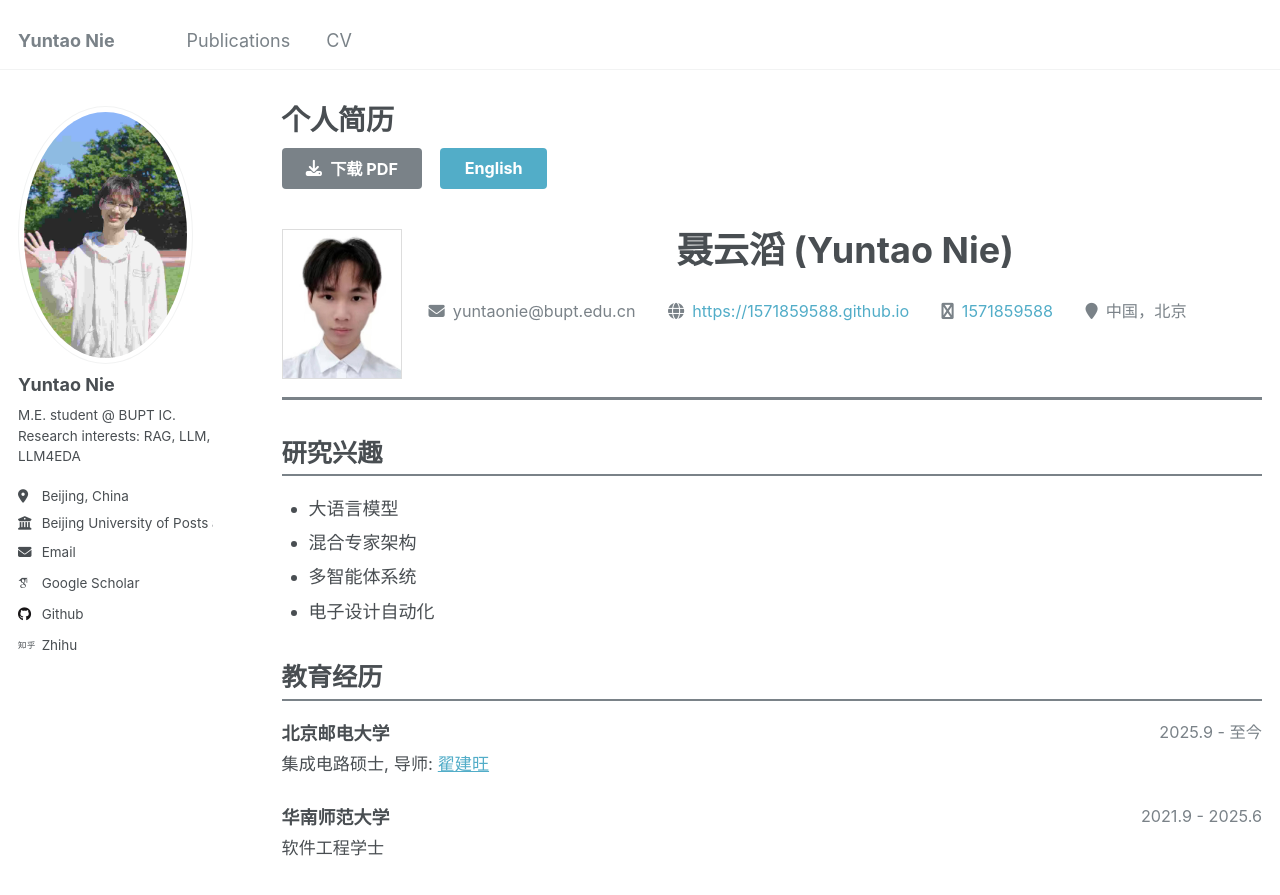
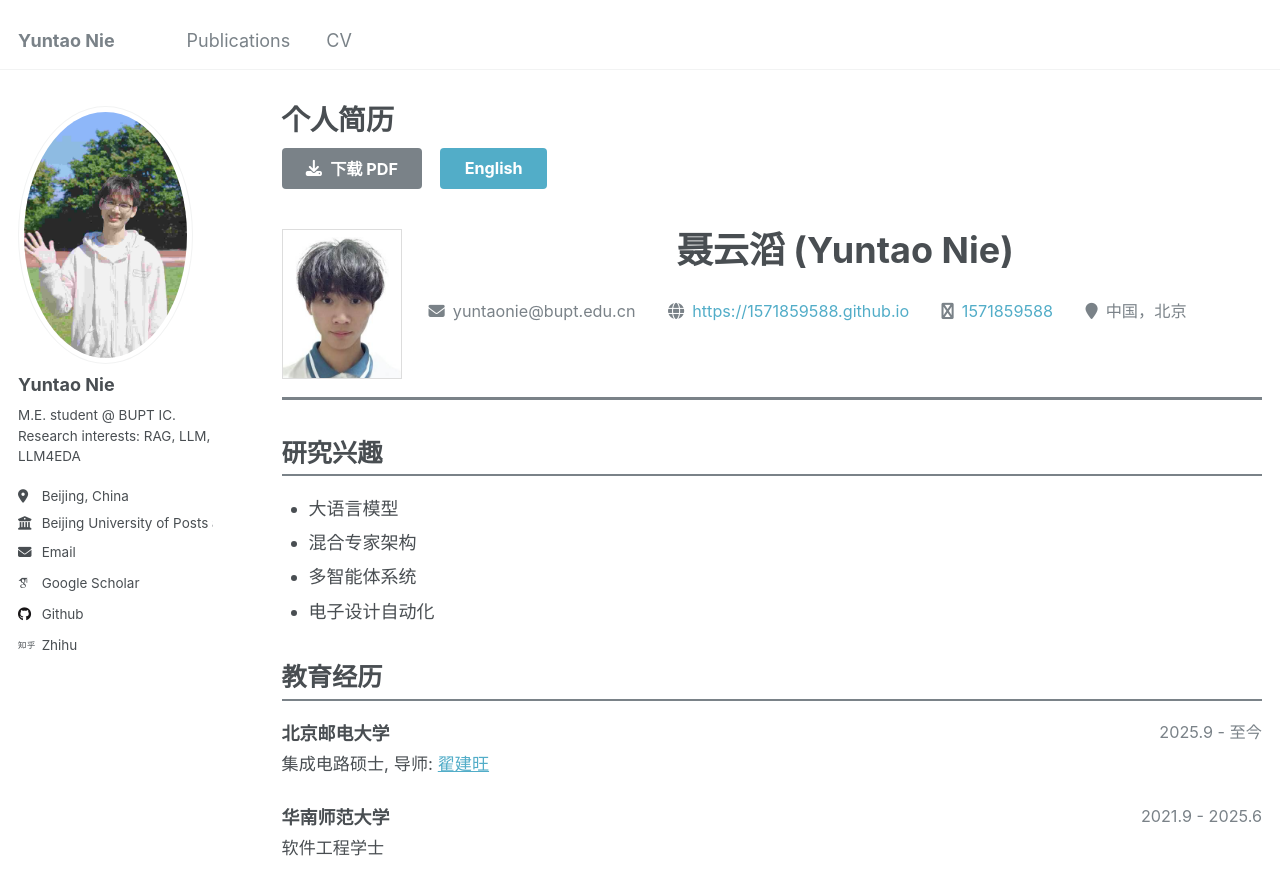
Before and after one commit to 1571859588/1571859588.github.io, a Jekyll site: the page built from _pages/cv-zh.md, in a window 1280 px wide and 900 px high. Shown: the top 895 px of the window. Built offline with Jekyll 4.4.1, drawn with Linux system fonts in a browser that asks for light colours; some web fonts are replaced.

Commit message:
update cv avator

```diff
--- a/_data/cv.yml
+++ b/_data/cv.yml
@@ -7,7 +7,7 @@ personal:
   name:
     en: "Yuntao Nie"
     zh: "聂云滔"
-  photo: "/images/avators/cv.jpg"
+  photo: "/images/avators/cv2.jpg"
   email: "yuntaonie@bupt.edu.cn"
   phone: ""
   website: "https://1571859588.github.io"
```
Also changed, not shown: images/avators/cv2.jpg (added).
